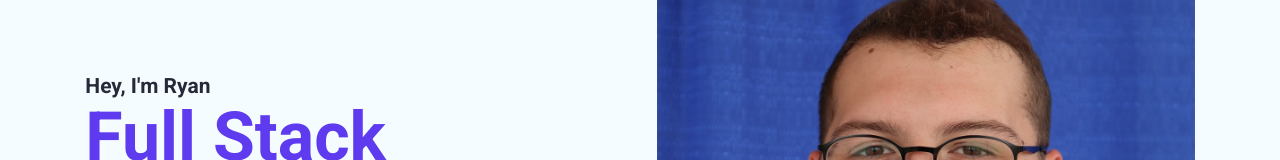
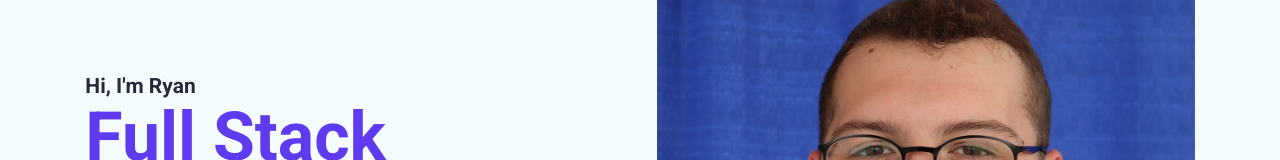
Before and after one commit to RyanMalonee/personal-react-site, a React (Create React App) app: page / in a window 1280 px wide. Shown: the part 234-394 px from the top of the page. Built offline with nearby package versions, Linux system fonts and the light colour scheme.

Commit message:
Changed hey to hi

```diff
--- a/src/Pages/Home/HeroSection.jsx
+++ b/src/Pages/Home/HeroSection.jsx
@@ -4,7 +4,7 @@ export default function HeroSection() {
     <section id="heroSection" className="hero-section">
       <div className="hero-section-content-box">
         <div className="hero-setion-content">
-          <p className="section-title">Hey, I'm Ryan</p>
+          <p className="section-title">Hi, I'm Ryan</p>
           <h1 className="hero-section-title">
             <span className="hero-section-title-color">Full Stack</span> <br />
             Developer
```
